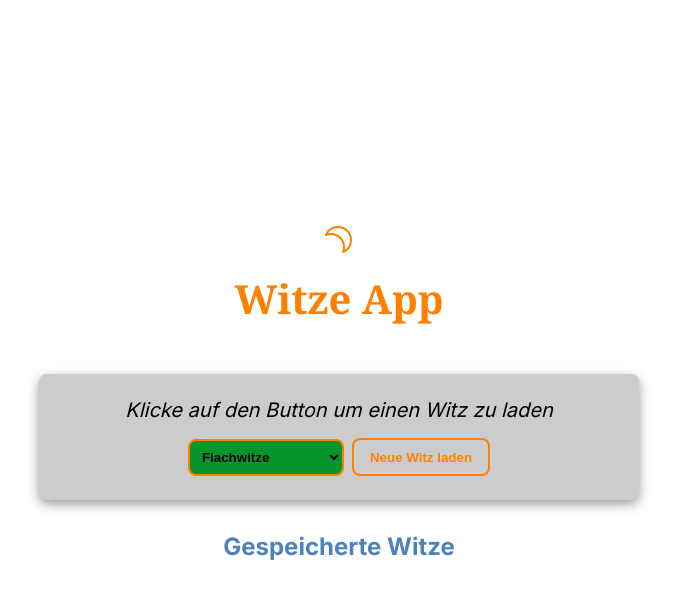
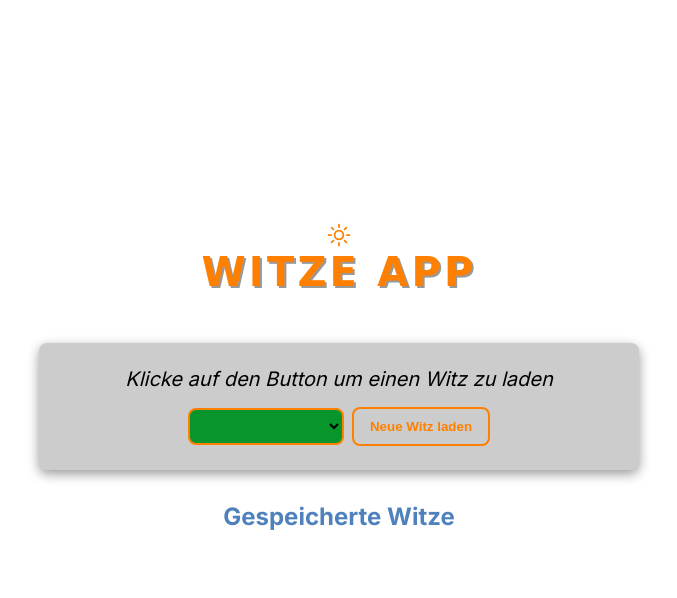
Before and after one commit to blagojramadanov/witze-app, a website built with Vite: page index.html in a window 1280 px wide. Both pictures are taken after a click on the element 640 px from the left and 238 px from the top of the page. Shown: the whole page, without its empty margins (301-978 px from the left). Built offline with nearby package versions, Linux system fonts and the light colour scheme; a web font is replaced by a local one.

Commit message:
savebtn, toggle light, text art

```diff
--- a/fetch.js
+++ b/fetch.js
@@ -1,10 +1,16 @@
 export async function fetchJoke(category) {
-  const url = `https://witzapi.de/api/joke?category=${category}`;
+  let url;
+
+  if (category) {
+    url = `https://witzapi.de/api/joke?category=${category}`;
+  } else {
+    url = `https://witzapi.de/api/joke`;
+  }
+
   const result = await fetch(url);
   const data = await result.json();
-  console.log(data);
 
-  if (!data || data.length === 0) return "Kein Witz";
+  if (!data || data.length === 0) return "Kein Witz ";
 
   return data[0].text;
 }
--- a/index.html
+++ b/index.html
@@ -5,7 +5,6 @@
     <link rel="icon" type="image/svg+xml" href="/vite.svg" />
     <meta name="viewport" content="width=device-width, initial-scale=1.0" />
     <title>Witze App</title>
-    <link rel="stylesheet" href="styles/main.css" />
   </head>
   <body>
     <div class="theme-toggle">
@@ -15,12 +14,27 @@
         viewBox="0 0 24 24"
         stroke-width="1.5"
         stroke="currentColor"
-        class="theme-toggle__icon"
+        class="theme-toggle__icon theme-toggle__icon--moon"
       >
         <path
           stroke-linecap="round"
           stroke-linejoin="round"
           d="M21.752 15.002A9.72 9.72 0 0 1 18 15.75c-5.385 0-9.75-4.365-9.75-9.75 0-1.33.266-2.597.748-3.752A9.753 9.753 0 0 0 3 11.25C3 16.635 7.365 21 12.75 21a9.753 9.753 0 0 0 9.002-5.998Z"
+        />
+      </svg>
+
+      <svg
+        xmlns="http://www.w3.org/2000/svg"
+        fill="none"
+        viewBox="0 0 24 24"
+        stroke-width="1.5"
+        stroke="currentColor"
+        class="theme-toggle__icon theme-toggle__icon--sun"
+      >
+        <path
+          stroke-linecap="round"
+          stroke-linejoin="round"
+          d="M12 3v2.25m6.364.386-1.591 1.591M21 12h-2.25m-.386 6.364-1.591-1.591M12 18.75V21m-4.773-4.227-1.591 1.591M5.25 12H3m4.227-4.773L5.636 5.636M15.75 12a3.75 3.75 0 1 1-7.5 0 3.75 3.75 0 0 1 7.5 0Z"
         />
       </svg>
     </div>
--- a/main.js
+++ b/main.js
@@ -9,14 +9,15 @@ const savedJokesList = document.querySelector(".saved-jokes__list");
 const categorySelect = document.getElementById("category");
 const themeToggle = document.querySelector(".theme-toggle");
 
-const body = document.body;
 themeToggle.addEventListener("click", () => {
-  body.classList.toggle("light-mode");
+  document.body.classList.toggle("light-mode");
+});
 
-  const icon = themeToggle.querySelector(".theme-toggle__icon");
-  icon.style.transform = body.classList.contains("light-mode")
-    ? "rotate(180deg)"
-    : "rotate(0deg)";
+let userSelectedCategory = false;
+
+categorySelect.value = "";
+categorySelect.addEventListener("change", () => {
+  userSelectedCategory = true;
 });
 
 function renderSavedJoke(joke) {
@@ -44,36 +45,33 @@ function renderSavedJoke(joke) {
     </button>
   `;
   savedJokesList.appendChild(div);
-
-  const removeBtn = div.querySelector(".saved-joke__remove");
-  removeBtn.addEventListener("click", () => {
+  div.querySelector(".saved-joke__remove").addEventListener("click", () => {
     removeJoke(joke);
     div.remove();
   });
 }
 
 function loadSavedJokes() {
-  const jokes = getSavedJokes();
-  jokes.forEach(renderSavedJoke);
+  getSavedJokes().forEach(renderSavedJoke);
 }
 
 async function loadJoke() {
-  const selectedCategory = categorySelect.value;
-  const joke = await fetchJoke(selectedCategory);
+  const category = userSelectedCategory ? categorySelect.value : undefined;
+  const joke = await fetchJoke(category);
   jokeText.innerText = joke;
   saveJokeBtn.classList.remove("current-joke__save--nonscreen");
 }
 
 newJokeBtn.addEventListener("click", loadJoke);
 
-newJokeBtn.addEventListener("click", loadJoke);
-
 saveJokeBtn.addEventListener("click", () => {
   const joke = jokeText.innerText;
   if (!joke) return;
-
-  saveJoke(joke);
-  renderSavedJoke(joke);
+  const savedJokes = getSavedJokes();
+  if (!savedJokes.includes(joke)) {
+    saveJoke(joke);
+    renderSavedJoke(joke);
+  }
 });
 
 loadSavedJokes();
--- a/storing.js
+++ b/storing.js
@@ -14,7 +14,7 @@ export function saveJoke(joke) {
   const jokes = getSavedJokes();
   if (!jokes.includes(joke)) {
     jokes.push(joke);
-    localStorage.setItem(STORAGE_KEY, JSON.stringify(jokes));
+    localStorage.setItem("savedJokes", JSON.stringify(jokes));
   }
 }
 
--- a/styles/main.scss
+++ b/styles/main.scss
@@ -1,3 +1,4 @@
+@import url("https://fonts.googleapis.com/css2?family=Rubik+Dirt&display=swap");
 @import url("https://fonts.googleapis.com/css2?family=Inter:wght@400;500;600;700&display=swap");
 
 * {
@@ -20,19 +21,27 @@ $light-text: #000000;
 $light-primary: #ff8000;
 $light-accent: #4f82bd;
 $light-secondary: #cccccc;
-$light-secondary: #cccccc;
 
 .theme-toggle {
-  display: flex;
-  justify-content: center;
-  align-items: center;
-  margin-bottom: 1rem;
   cursor: pointer;
-  svg.theme-toggle__icon {
-    width: 2rem;
-    height: 2rem;
-    transition: all 0.3s ease;
-    color: $primary-color;
+
+  &__icon {
+    width: 28px;
+    height: 28px;
+  }
+
+  &__icon--sun {
+    display: none;
+  }
+}
+
+body.light-mode {
+  .theme-toggle__icon--moon {
+    display: none;
+  }
+
+  .theme-toggle__icon--sun {
+    display: block;
   }
 }
 
@@ -55,6 +64,7 @@ body.light-mode {
 
       &.current-joke__create {
         color: $light-primary;
+
         &:hover {
           color: $light-accent;
         }
@@ -63,6 +73,7 @@ body.light-mode {
       &.current-joke__save {
         color: $light-accent;
         border-color: $light-accent;
+
         &:hover {
           color: $light-primary;
         }
@@ -97,10 +108,13 @@ body {
 }
 
 h1.heading {
-  font-family: Georgia, "Times New Roman", Times, serif;
-  font-size: 3rem;
+  font-family: "Rubik Dirt", cursive;
+  font-size: 3.2rem;
   margin-bottom: 3rem;
   color: $primary-color;
+  letter-spacing: 0.08em;
+  text-transform: uppercase;
+  text-shadow: 2px 2px 0 rgba(0, 0, 0, 0.4);
 }
 
 .current-joke {
@@ -150,6 +164,7 @@ h1.heading {
       background-color: transparent;
       color: $primary-color;
       border: 2px solid $primary-color;
+
       &:hover {
         color: $accent-color;
       }
@@ -159,6 +174,7 @@ h1.heading {
       background-color: transparent;
       color: $accent-color;
       border: 2px solid $accent-color;
+
       &:hover {
         color: $primary-color;
       }
@@ -175,16 +191,22 @@ h1.heading {
   }
 }
 
-.saved-jokes__title {
+.saved-jokes {
+  width: 90%;
+  max-width: 600px;
+  margin: 0 auto 2rem auto;
+
+  &__title {
     font-size: 1.5rem;
     margin-bottom: 1rem;
     color: $accent-color;
   }
 
-.saved-jokes__list {
+  &__list {
     display: flex;
     flex-direction: column;
     gap: 1rem;
+  }
 }
 
 .saved-joke {
```
Lines whose indentation alone changed are shown as unchanged.
